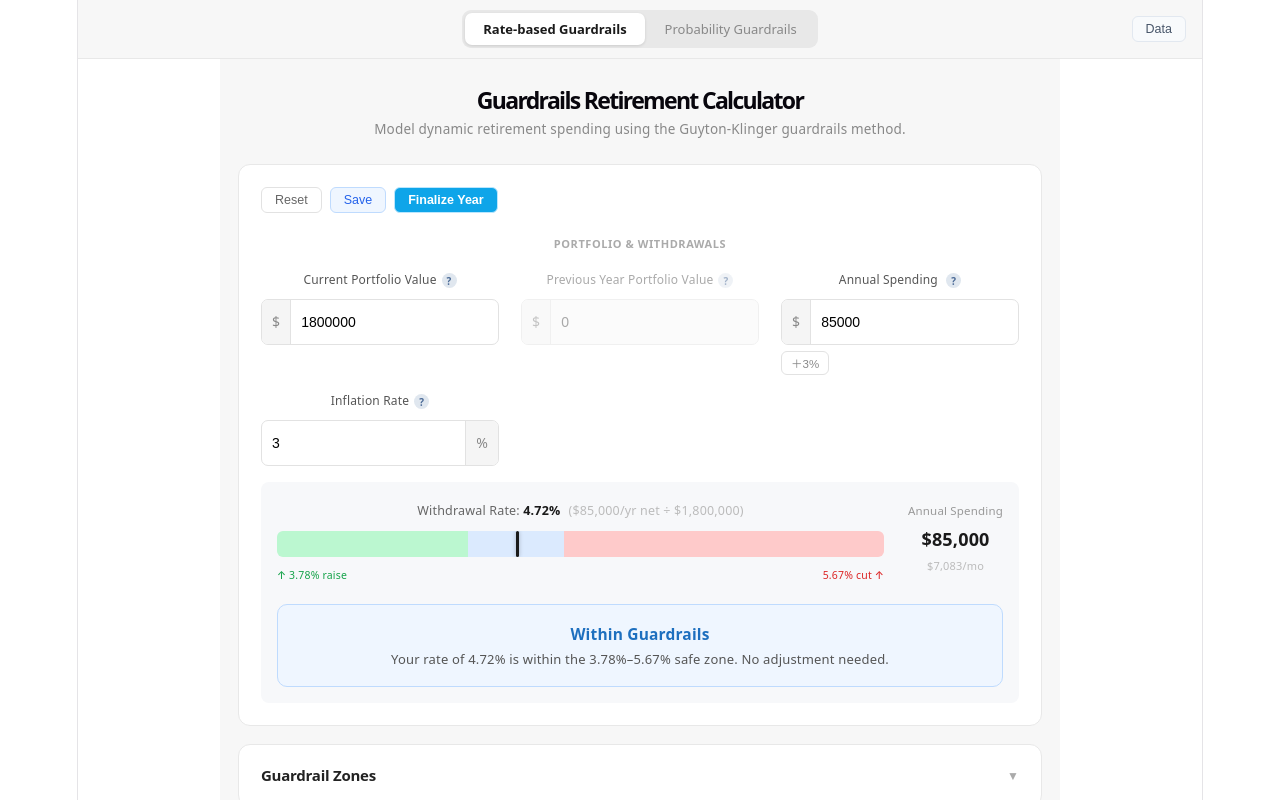
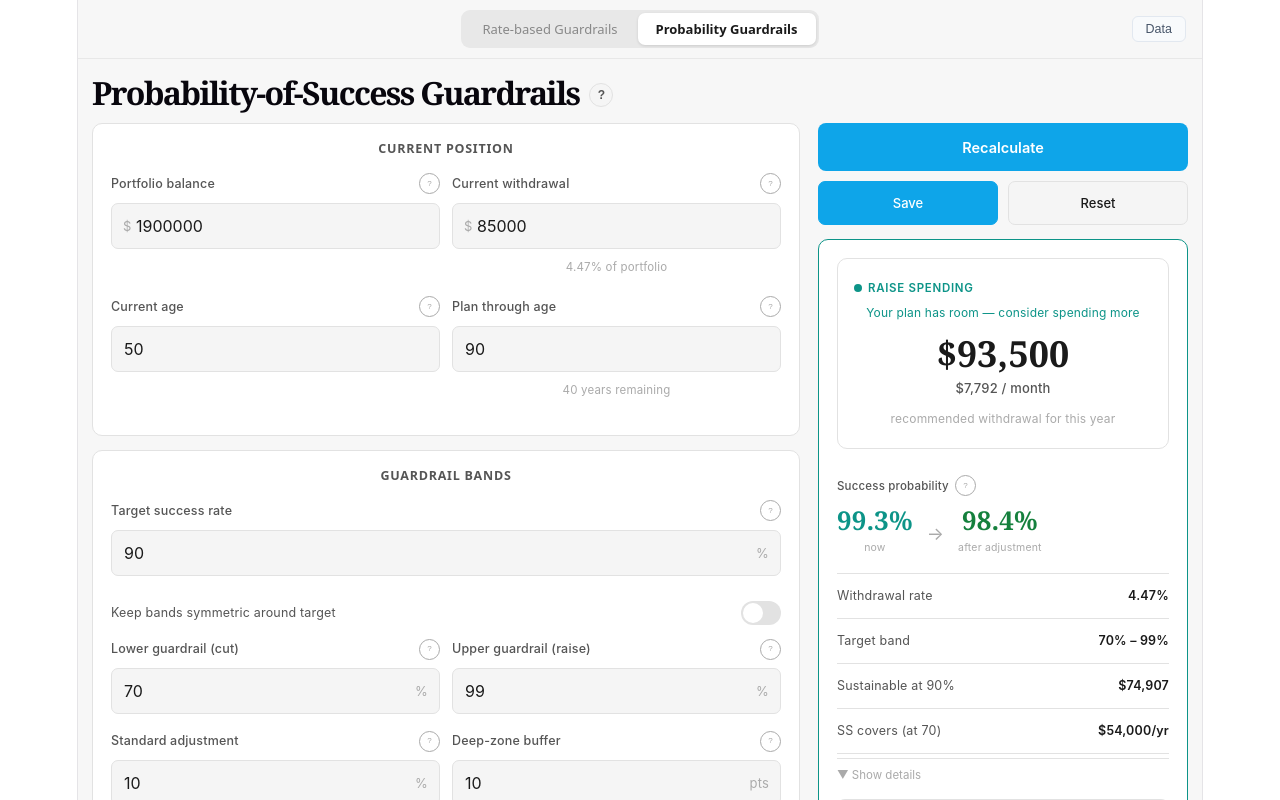
Before and after one commit to gregdillon/gaurdrails_calcuator, a React (Vite) app: page / in a window 1280 px wide. Shown: the top 800 px of the page. Built offline with nearby package versions, Linux system fonts and the light colour scheme.

Commit message:
changed default

```diff
--- a/src/App.tsx
+++ b/src/App.tsx
@@ -705,7 +705,7 @@ function GuardrailsCalc({ onRegisterDataGetter }: { onRegisterDataGetter?: (fn:
 export default function App() {
   const [mode, setMode] = useState<"rate" | "probability">(() => {
     const saved = localStorage.getItem(CALC_MODE_KEY);
-    return saved === "probability" ? "probability" : "rate";
+    return saved === "rate" ? "rate" : "probability";
   });
 
   const rateDataFnRef = useRef<(() => { settings: Settings; history: HistoryRecord[] }) | null>(null);
```
